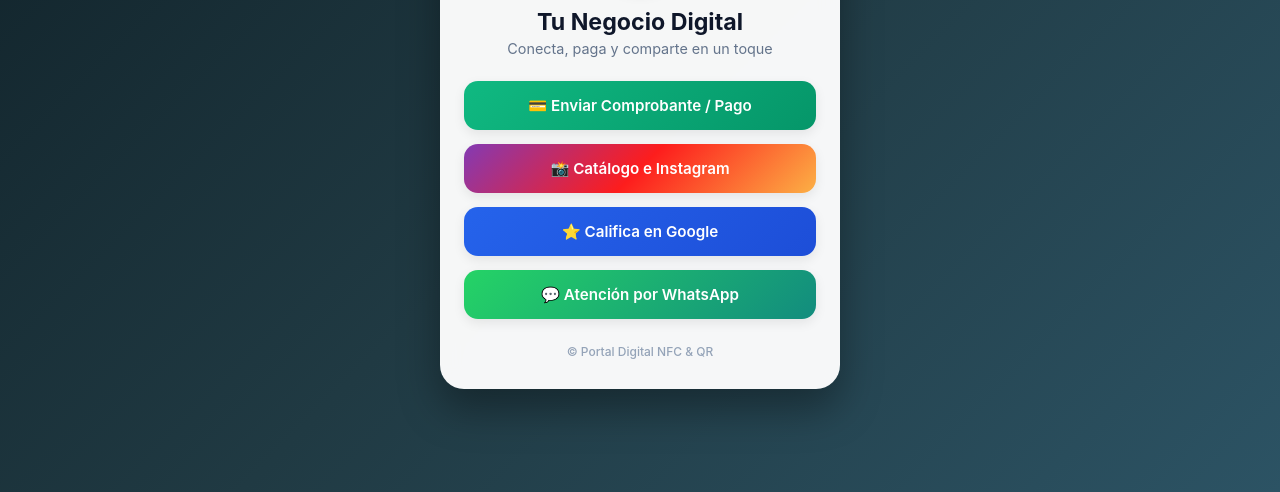
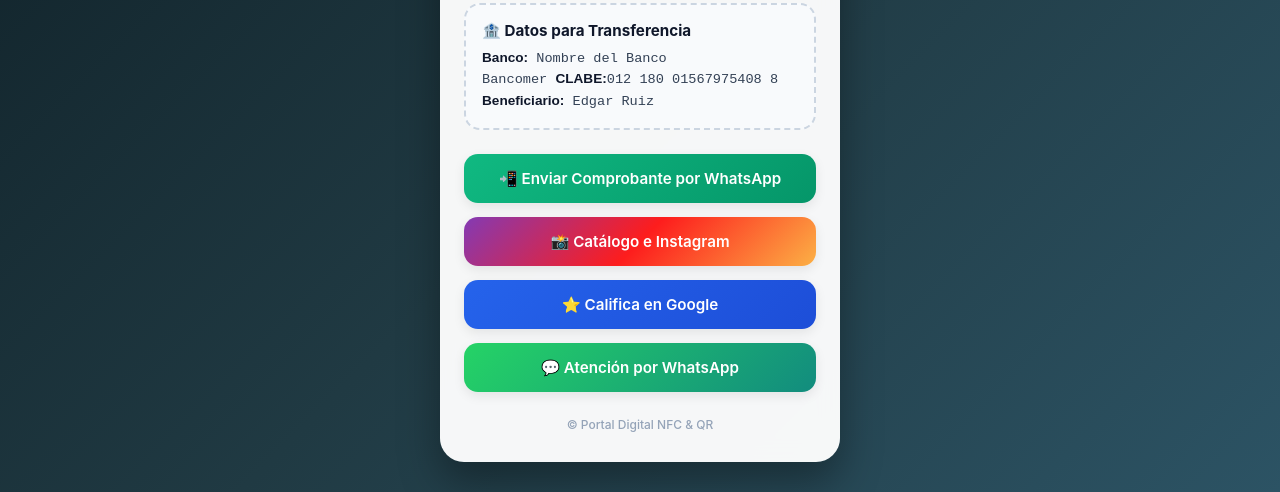
Before and after one commit to edrualmaxfatylu-blip/index.html, a plain HTML site: page index.html in a window 1280 px wide. Shown: the part 308-800 px from the top of the page. Drawn offline with Linux system fonts and the light colour scheme.

Commit message:
Update index.html

```diff
--- a/index.html
+++ b/index.html
@@ -29,7 +29,7 @@
         .banner {
             width: 100%;
             height: 140px;
-            background-image: url('https://images.unsplash.com/photo-1618005182384-a83a8bd57fbe?auto=format&fit=crop&w=600&q=80');
+            background-image: url('https://images.unsplash.com/photo-1618005182384-a83a8bd7fbe?auto=format&fit=crop&w=600&q=80');
             background-size: cover;
             background-position: center;
         }
@@ -44,7 +44,21 @@
         }
         .content { padding: 20px 24px 30px; }
         h1 { font-size: 1.45rem; color: #0f172a; font-weight: 700; margin-bottom: 4px; }
-        .subtitle { font-size: 0.9rem; color: #64748b; margin-bottom: 24px; }
+        .subtitle { font-size: 0.9rem; color: #64748b; margin-bottom: 20px; }
+
+        /* Sección de Banco */
+        .bank-box {
+            background: #f8fafc;
+            border: 2px dashed #cbd5e1;
+            border-radius: 16px;
+            padding: 16px;
+            margin-bottom: 24px;
+            text-align: left;
+        }
+        .bank-box h3 { font-size: 0.95rem; color: #0f172a; margin-bottom: 8px; display: flex; align-items: center; gap: 8px; }
+        .bank-data { font-size: 0.85rem; color: #334155; line-height: 1.5; font-family: monospace; }
+        .bank-data strong { color: #0f172a; font-family: sans-serif; }
+
         .btn-group { display: flex; flex-direction: column; gap: 14px; }
         .btn {
             display: flex;
@@ -75,8 +89,19 @@
         <div class="content">
             <h1>Tu Negocio Digital</h1>
             <p class="subtitle">Conecta, paga y comparte en un toque</p>
+
+            <!-- Recuadro de Datos Bancarios -->
+            <div class="bank-box">
+                <h3>🏦 Datos para Transferencia</h3>
+                <div class="bank-data">
+                    <strong>Banco:</strong> Nombre del Banco<br>Bancomer
+                    <strong>CLABE:</strong>012 180 01567975408 8 <br>
+                    <strong>Beneficiario:</strong> Edgar Ruiz
+                </div>
+            </div>
+
             <div class="btn-group">
-                <a href="https://wa.me/525533497852" class="btn btn-pay">💳 Enviar Comprobante / Pago</a>
+                <a href="https://wa.me/525533497852" class="btn btn-pay">📲 Enviar Comprobante por WhatsApp</a>
                 <a href="https://instagram.com" class="btn btn-insta">📸 Catálogo e Instagram</a>
                 <a href="https://google.com" class="btn btn-review">⭐ Califica en Google</a>
                 <a href="https://wa.me/525533497852" class="btn btn-whatsapp">💬 Atención por WhatsApp</a>
```
